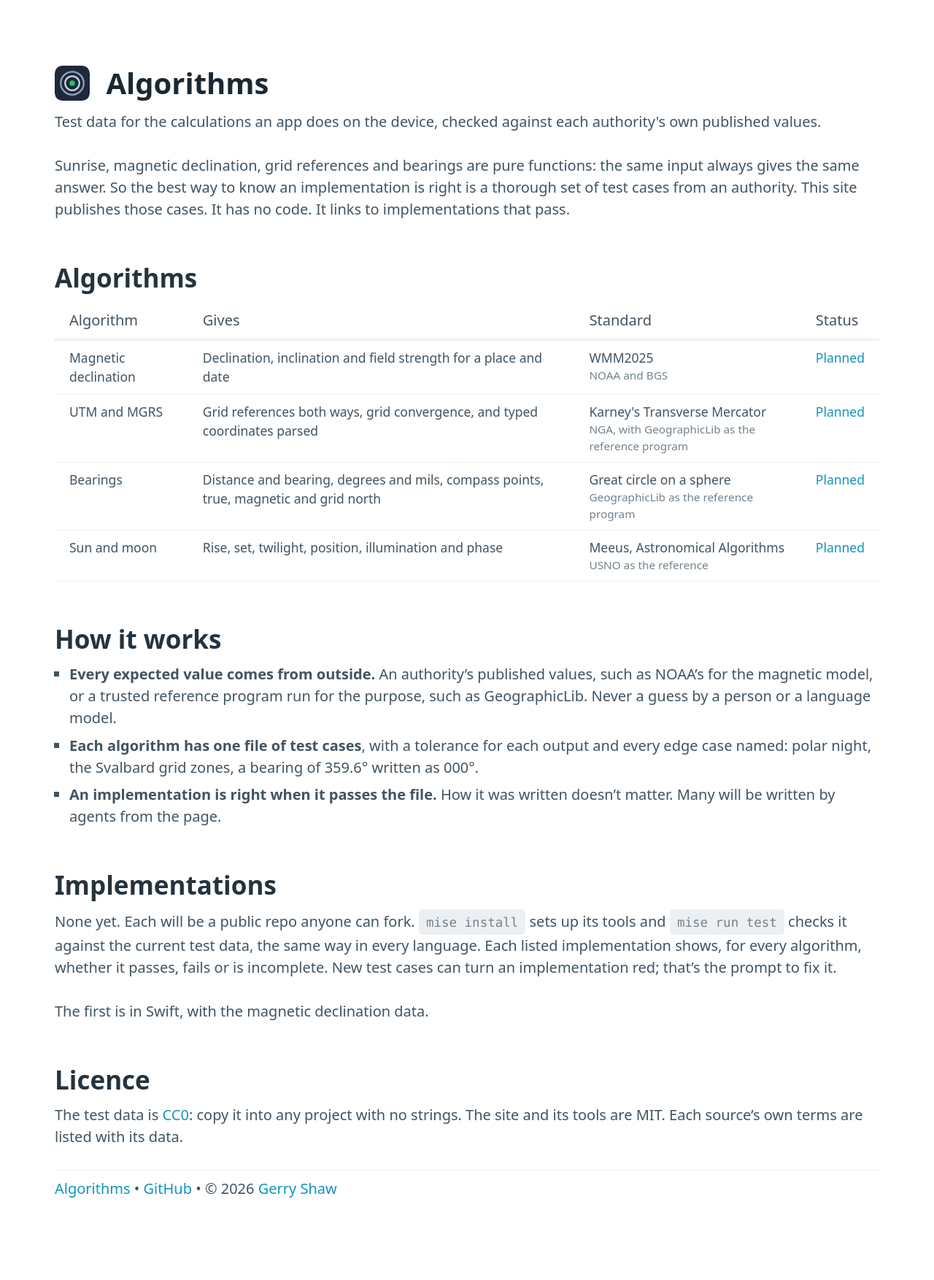
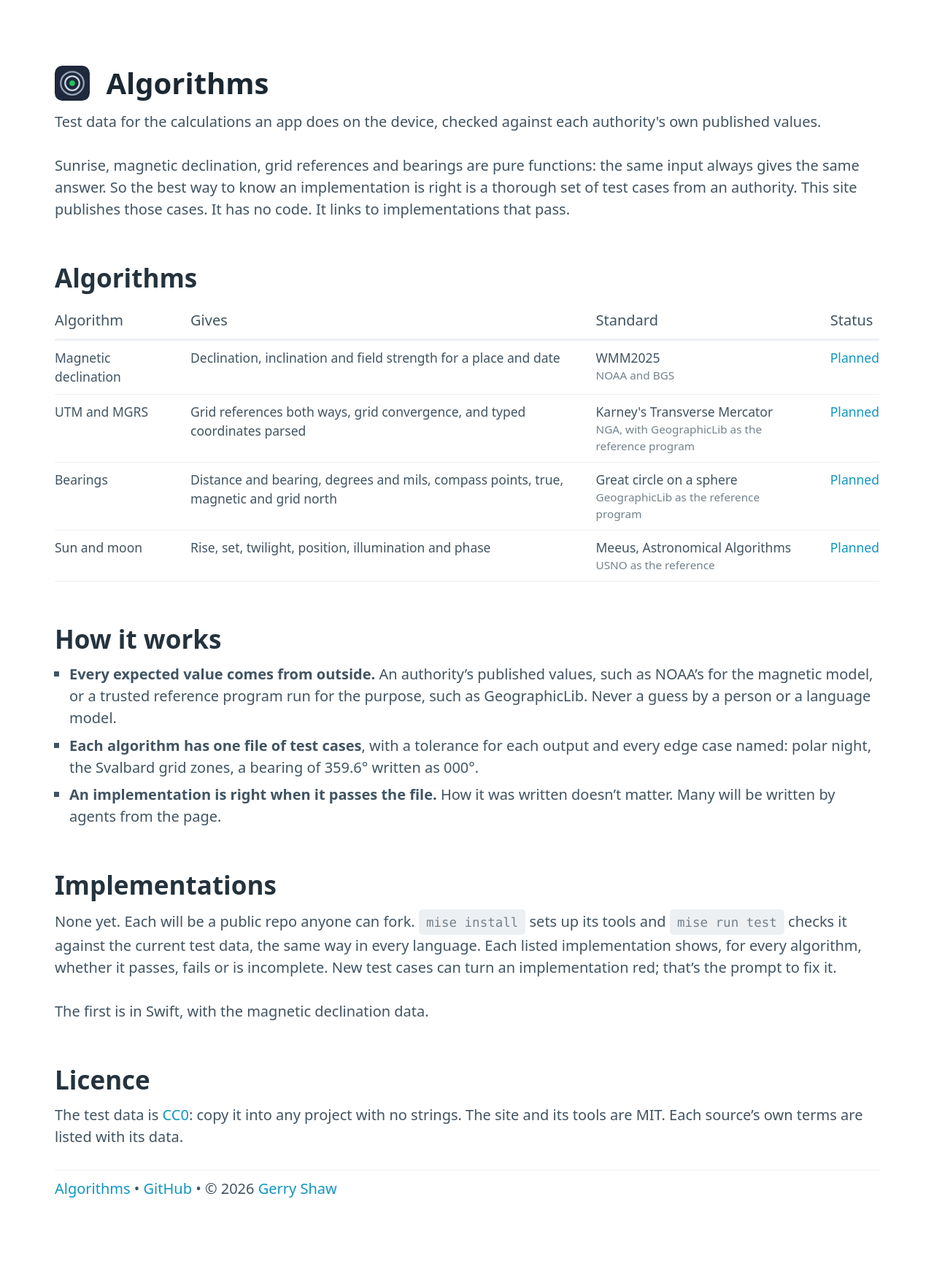
Before and after one commit to gshaw/algorithms, a Jekyll site: the page built from index.md, in a window 1280 px wide. Shown: the whole page at 73% size. Built offline with Jekyll 4.4.1, drawn with Linux system fonts in a browser that asks for light colours.

Commit message:
Stack the algorithms table on a phone, and keep tables flush
Co-Authored-By: Claude Opus 5.5 (1M context) <noreply@anthropic.com>

```diff
--- a/_includes/head.html
+++ b/_includes/head.html
@@ -32,6 +32,40 @@
     td {
       vertical-align: top
     }
+    /* Tables sit flush with the text around them: no cell padding at the edges. */
+    th:first-child,
+    td:first-child {
+      padding-left: 0
+    }
+    th:last-child,
+    td:last-child {
+      padding-right: 0
+    }
+    /* On a phone, a stacked table shows each row as a block: the first cell as its
+       title, the rest under it. Four columns at 390 px leave a word per line. */
+    @media (max-width: 575px) {
+      table.stacked thead {
+        display: none
+      }
+      table.stacked tr,
+      table.stacked td {
+        display: block
+      }
+      table.stacked tr {
+        padding: 0.75rem 0;
+        border-bottom: var(--border-width) solid var(--table-border-color)
+      }
+      table.stacked td {
+        padding: 0;
+        border: 0
+      }
+      table.stacked td:first-child {
+        font-weight: 600
+      }
+      table.stacked td + td {
+        margin-top: 0.25rem
+      }
+    }
     .muted,
     td small {
       color: var(--muted-color)
--- a/index.md
+++ b/index.md
@@ -8,7 +8,7 @@ Sunrise, magnetic declination, grid references and bearings are pure functions:
 
 ## Algorithms
 
-<table>
+<table class="stacked">
   <thead>
     <tr>
       <th>Algorithm</th>
```
